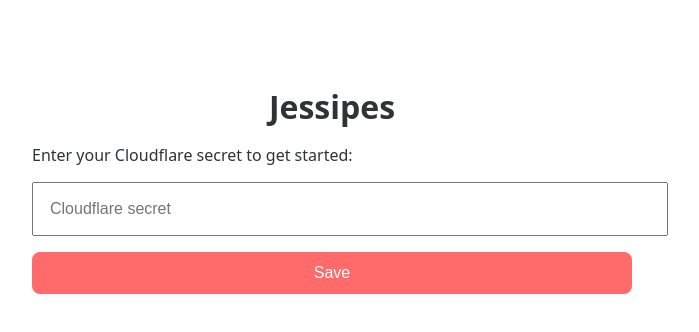
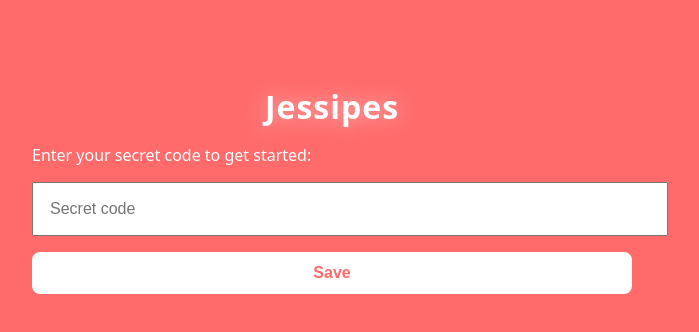
Before and after one commit to 12v/jessipes, a React (Vite) app: page / in a window 1280 px wide. Shown: the top 332 px of the page, without its empty margins (308-1007 px from the left). Built offline with nearby package versions, Linux system fonts and the light colour scheme.

Commit message:
Change appearance

```diff
--- a/src/App.css
+++ b/src/App.css
@@ -9,8 +9,8 @@
 body {
   margin: 0;
   padding: 0;
-  background: white;
-  color: var(--text);
+  background: var(--primary);
+  color: white;
   font-family: system-ui, -apple-system, BlinkMacSystemFont, 'Segoe UI', Roboto, sans-serif;
 }
 
@@ -18,7 +18,7 @@ body {
   max-width: 600px;
   margin: 2rem auto;
   padding: 2rem;
-  background: white;
+  background: var(--primary);
   text-align: left;
 }
 
@@ -26,6 +26,10 @@ h1 {
   font-size: 2em;
   margin-bottom: 0.5em;
   text-align: center;
+  color: white;
+  font-weight: 800;
+  letter-spacing: 1px;
+  text-shadow: 0 0 20px rgba(255, 255, 255, 0.5);
 }
 
 .add-form {
@@ -53,18 +57,20 @@ h1 {
 }
 
 button {
-  background: var(--primary);
-  color: white;
+  background: white;
+  color: var(--primary);
   border: none;
   border-radius: 8px;
   padding: 0.75em 1.5em;
   font-size: 1em;
   cursor: pointer;
-  transition: background-color 0.2s ease;
+  transition: all 0.2s ease;
+  font-weight: 600;
 }
 
 button:hover {
-  background: var(--primary-dark);
+  background: #f8f8f8;
+  transform: translateY(-1px);
 }
 
 .recipe-list {
@@ -86,7 +92,8 @@ button:hover {
 
 .recipe-item:hover {
   transform: translateY(-2px);
-  border-color: var(--primary);
+  border-color: white;
+  box-shadow: 0 4px 12px rgba(0, 0, 0, 0.15);
 }
 
 .recipe-item strong {
@@ -131,8 +138,8 @@ button:hover {
 
 .delete-btn {
   background: transparent;
-  color: var(--primary);
-  border: 2px solid var(--primary);
+  color: #666;
+  border: 2px solid #ddd;
   border-radius: 8px;
   padding: 0.5em;
   cursor: pointer;
@@ -142,8 +149,9 @@ button:hover {
 }
 
 .delete-btn:hover {
-  background: var(--primary);
+  background: #f44336;
   color: white;
+  border-color: #f44336;
 }
 
 @media (max-width: 600px) {
--- a/src/App.jsx
+++ b/src/App.jsx
@@ -28,7 +28,7 @@ function App() {
         } catch (error) {
           if (mounted) {
             console.error('Failed to fetch recipes:', error);
-            alert('Failed to fetch recipes. Please check your secret key and try again.');
+            alert('Failed to fetch recipes. Please check your secret code and try again.');
           }
         } finally {
           if (mounted) {
@@ -77,12 +77,12 @@ function App() {
     return (
       <div className="container">
         <h1>Jessipes</h1>
-        <p>Enter your Cloudflare secret to get started:</p>
+        <p>Enter your secret code to get started:</p>
         <input
           type="password"
           value={inputSecret}
           onChange={e => setInputSecret(e.target.value)}
-          placeholder="Cloudflare secret"
+          placeholder="Secret code"
           style={{ width: '100%', padding: '1em', fontSize: '1em' }}
         />
         <button onClick={saveSecret} style={{ width: '100%', marginTop: '1em' }}>Save</button>
```
